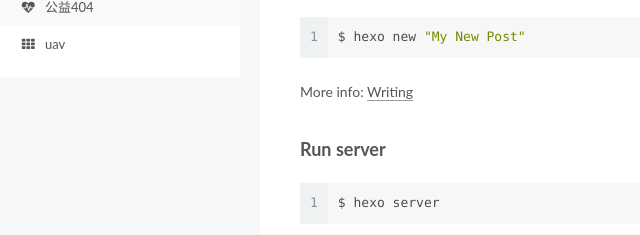
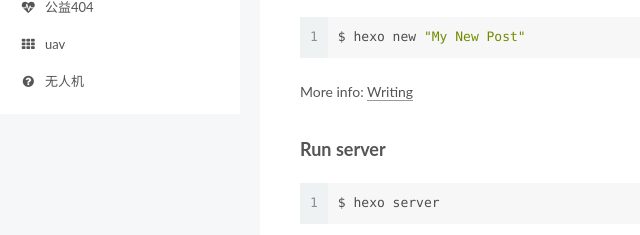
Before and after one commit to WitcherCirilla/witchercirilla.github.io, a plain HTML site: page 2018/01/27/hello-world/index.html in a window 1280 px wide. Shown: the part 379-614 px from the top of the page, 0-640 px from the left. Drawn offline with Linux system fonts and the light colour scheme.

Commit message:
Site updated: 2018-02-01 19:29:05

```diff
--- a/2018/01/27/hello-world/index.html
+++ b/2018/01/27/hello-world/index.html
@@ -266,6 +266,16 @@
               <i class="menu-item-icon fa fa-fw fa-th"></i> <br />
 
             uav
+          </a>
+        </li>
+
+
+        <li class="menu-item menu-item-无人机">
+          <a href="/无人机" rel="section">
+
+              <i class="menu-item-icon fa fa-fw fa-question-circle"></i> <br />
+
+            无人机
           </a>
         </li>
 
```
Also changed, not shown: archives/2018/01/index.html (+10 -0 lines), archives/2018/index.html (+10 -0 lines), archives/index.html (+10 -0 lines), index.html (+10 -0 lines).
